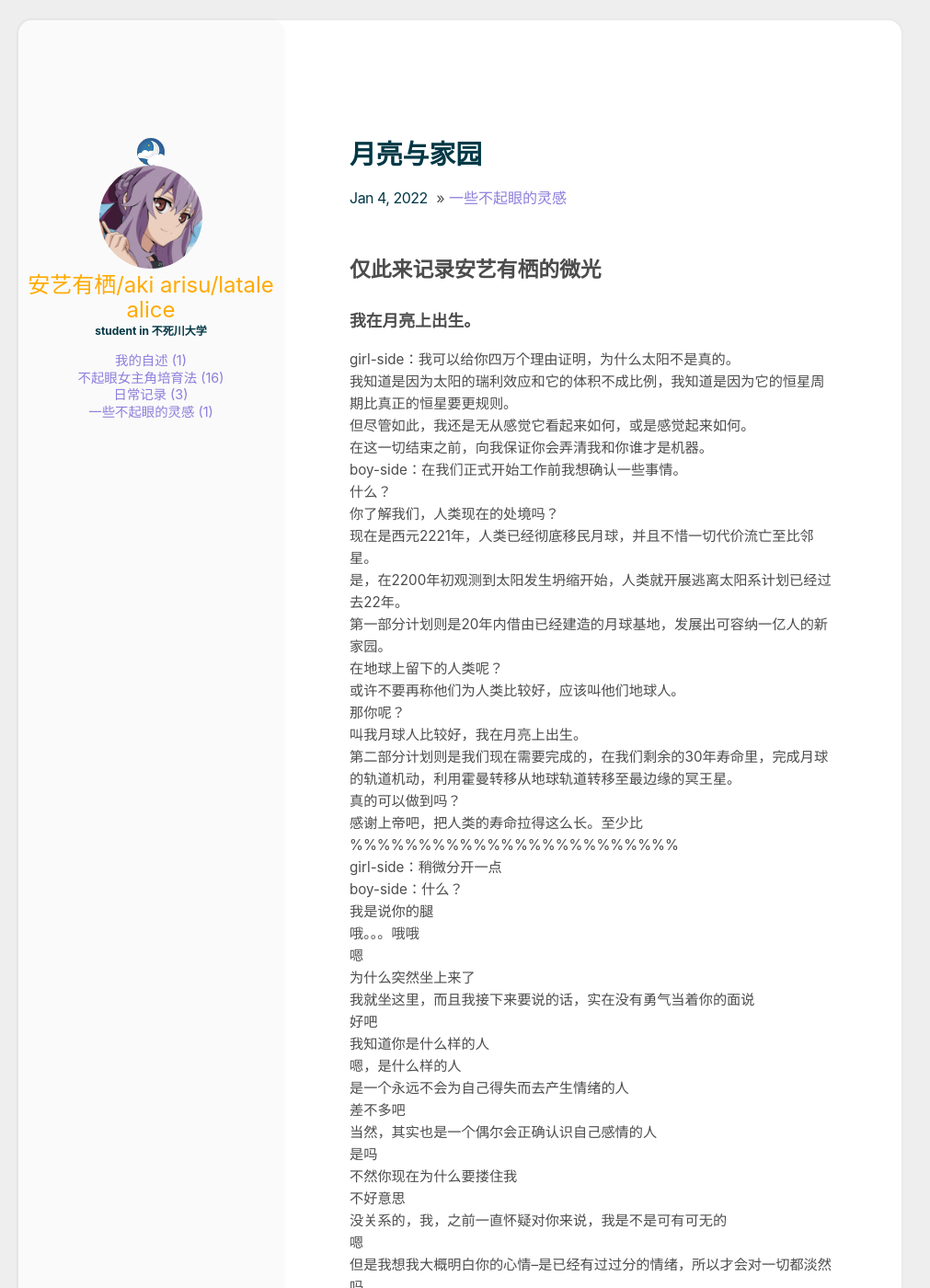
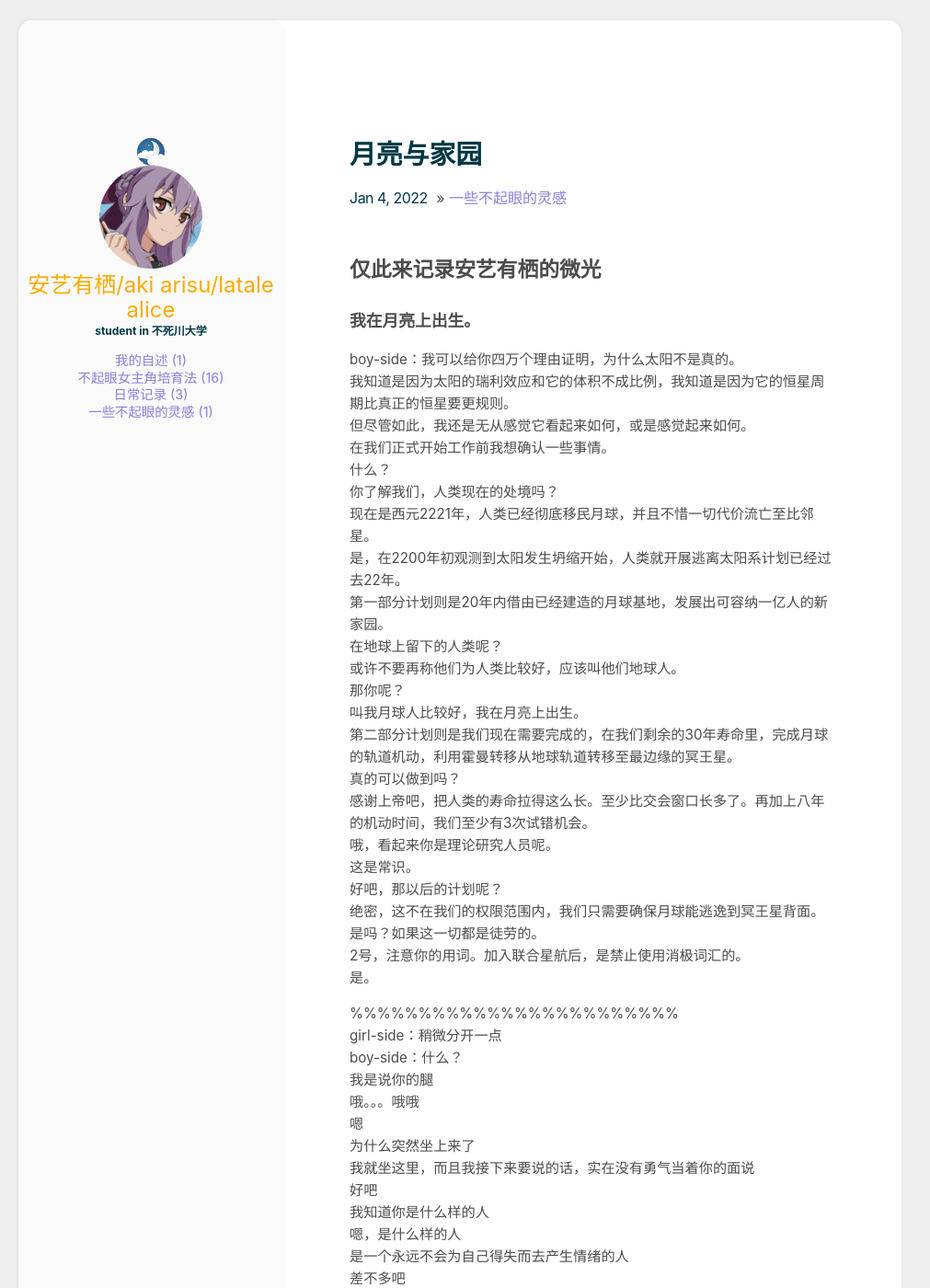
Before and after one commit to latalealice/latalealice.github.io, a Jekyll site: the page built from _posts/2022-01-04-灵感.md, in a window 1280 px wide and 1400 px high. Shown: the whole window at 92% size, without its empty margins (140-1151 px from the left). Built offline with Jekyll 4.4.1, drawn with Linux system fonts in a browser that asks for light colours.

Commit message:
Update 2022-01-04-灵感.md

```diff
--- a/_posts/2022-01-04-灵感.md
+++ b/_posts/2022-01-04-灵感.md
@@ -5,11 +5,10 @@ title: 月亮与家园
 ---
 ## 仅此来记录安艺有栖的微光
 ### 我在月亮上出生。
-girl-side：我可以给你四万个理由证明，为什么太阳不是真的。
+boy-side：我可以给你四万个理由证明，为什么太阳不是真的。
 我知道是因为太阳的瑞利效应和它的体积不成比例，我知道是因为它的恒星周期比真正的恒星要更规则。
 但尽管如此，我还是无从感觉它看起来如何，或是感觉起来如何。
-在这一切结束之前，向我保证你会弄清我和你谁才是机器。
-boy-side：在我们正式开始工作前我想确认一些事情。
+在我们正式开始工作前我想确认一些事情。
 什么？
 你了解我们，人类现在的处境吗？
 现在是西元2221年，人类已经彻底移民月球，并且不惜一切代价流亡至比邻星。
@@ -21,7 +20,15 @@ boy-side：在我们正式开始工作前我想确认一些事情。
 叫我月球人比较好，我在月亮上出生。
 第二部分计划则是我们现在需要完成的，在我们剩余的30年寿命里，完成月球的轨道机动，利用霍曼转移从地球轨道转移至最边缘的冥王星。
 真的可以做到吗？
-感谢上帝吧，把人类的寿命拉得这么长。至少比
+感谢上帝吧，把人类的寿命拉得这么长。至少比交会窗口长多了。再加上八年的机动时间，我们至少有3次试错机会。
+哦，看起来你是理论研究人员呢。
+这是常识。
+好吧，那以后的计划呢？
+绝密，这不在我们的权限范围内，我们只需要确保月球能逃逸到冥王星背面。
+是吗？如果这一切都是徒劳的。
+2号，注意你的用词。加入联合星航后，是禁止使用消极词汇的。
+是。
+
 %%%%%%%%%%%%%%%%%%%%%%%%
 girl-side：稍微分开一点
 boy-side：什么？
```
